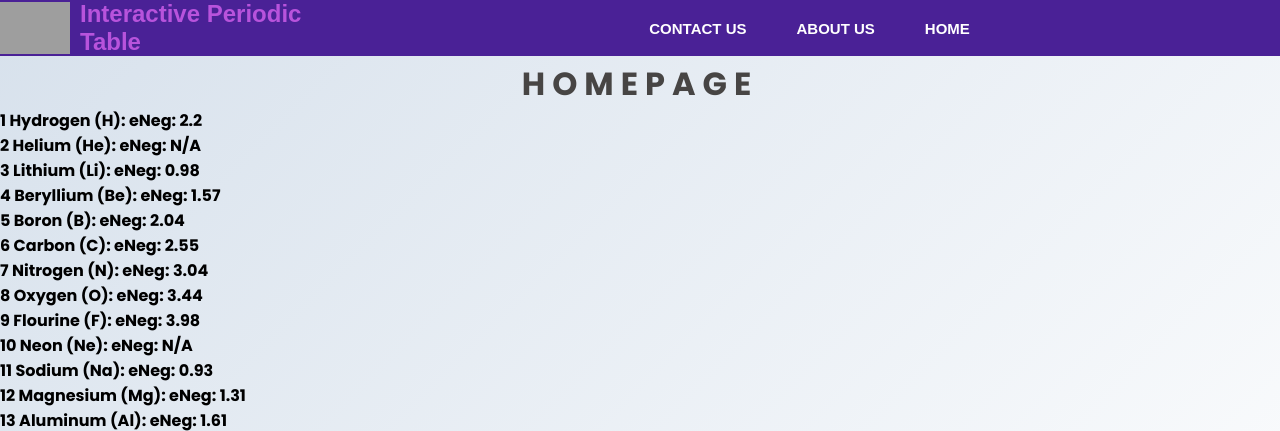
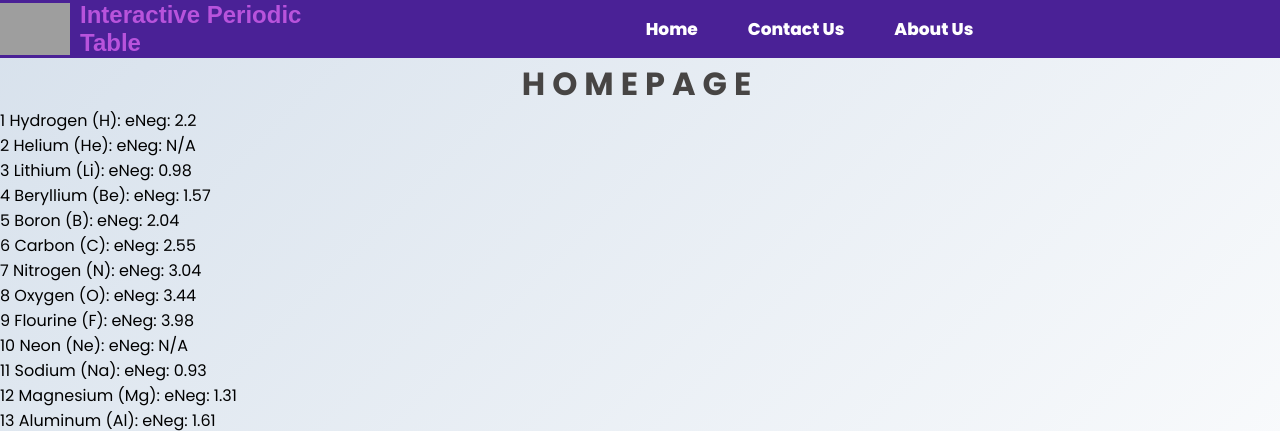
Before and after one commit to M1k3ez/ipt, a Flask app: page / in a window 1280 px wide. Shown: the top 431 px of the page. Run offline with Flask 3, Linux system fonts and the light colour scheme; data comes from the database, SQL or seed files in the repository; grey boxes are pictures that could not be loaded.

Commit message:
change fonts of navigation bar, uncappitalised

```diff
--- a/Y13-DTP/static/css/style.css
+++ b/Y13-DTP/static/css/style.css
@@ -1,4 +1,3 @@
-/* General Styles */
 html, body {
   height: 100%;
   margin: 0;
@@ -9,7 +8,7 @@ html, body {
 }
 .container {
   flex: 1;
-  margin-top: 60px; /* Add margin to avoid content being hidden under the navbar */
+  margin-top: 60px;
 }
 * {
   margin: 0;
@@ -20,8 +19,6 @@ html, body {
   outline: none !important;
   -webkit-tap-highlight-color: transparent;
 }
-
-/* Header */
 .header {
   display: flex;
   align-items: center;
@@ -30,7 +27,7 @@ html, body {
   top: 0;
   width: 100%;
   background-color: #4a2196;
-  z-index: 1000; /* Ensure the header stays on top */
+  z-index: 1000;
 }
 .logo {
   display: flex;
@@ -66,8 +63,8 @@ html, body {
   align-items: center;
 }
 .nav ul {
-  font-family: 'Ubuntu', sans-serif;
-  font-size: 15px;
+  font-family: 'Poppins', sans-serif;
+  font-size: 17px;
   list-style: none;
   display: flex;
 }
@@ -81,7 +78,6 @@ html, body {
   text-decoration: none;
   color: #fff;
   font-weight: 800;
-  text-transform: uppercase;
   transition: color 500ms;
 }
 .nav ul li a:hover {
--- a/Y13-DTP/templates/layout.html
+++ b/Y13-DTP/templates/layout.html
@@ -6,6 +6,9 @@
     <link rel="stylesheet" href="https://cdnjs.cloudflare.com/ajax/libs/font-awesome/5.15.3/css/all.min.css">
     <link rel="stylesheet" href="https://fonts.googleapis.com/css?family=Open+Sans:800|Poppins:700">
     <link rel="stylesheet" href="https://fonts.googleapis.com/css?family=Montserrat:400,700">
+    <link rel="preconnect" href="https://fonts.googleapis.com">
+    <link rel="preconnect" href="https://fonts.gstatic.com" crossorigin>
+    <link href="https://fonts.googleapis.com/css2?family=Montserrat:ital,wght@0,100..900;1,100..900&family=Poppins:ital,wght@0,100;0,200;0,300;0,400;0,500;0,600;0,700;0,800;0,900;1,100;1,200;1,300;1,400;1,500;1,600;1,700;1,800;1,900&display=swap" rel="stylesheet">
 </head>
 <body>
     <div class="header">
@@ -17,9 +20,9 @@
         </div>
         <div class="nav" id="navbar">
             <ul>
+                <li><a href="/">Home</a></li>
                 <li><a href="/contact">Contact Us</a></li>
                 <li><a href="/aboutus">About Us</a></li>
-                <li><a href="/">Home</a></li>
             </ul>
         </div>
     </div>
```
